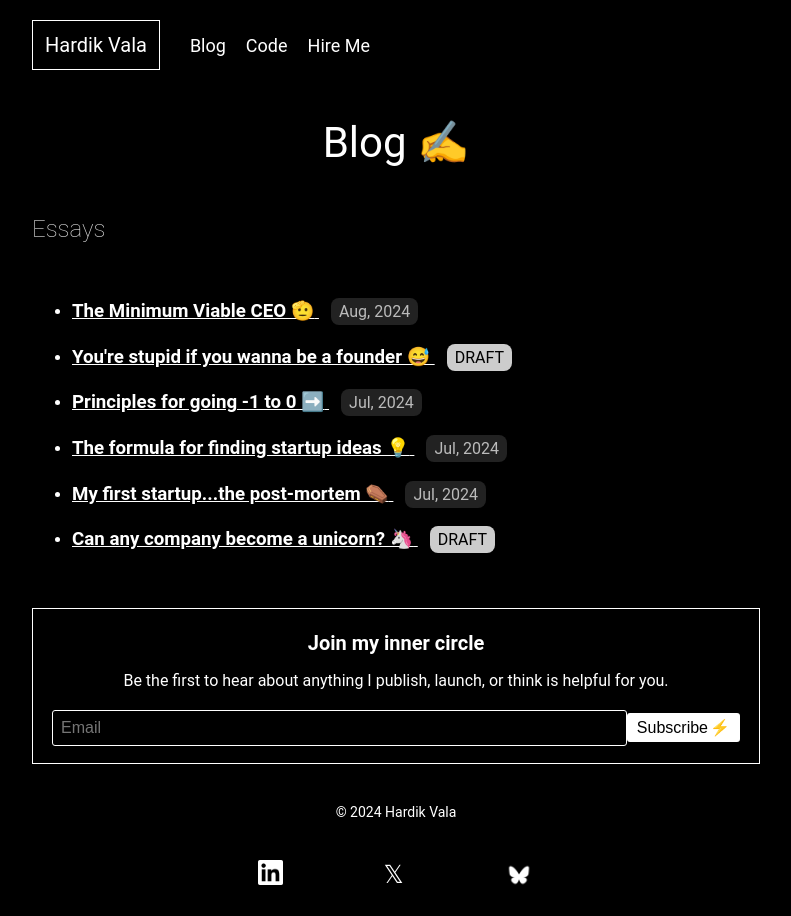
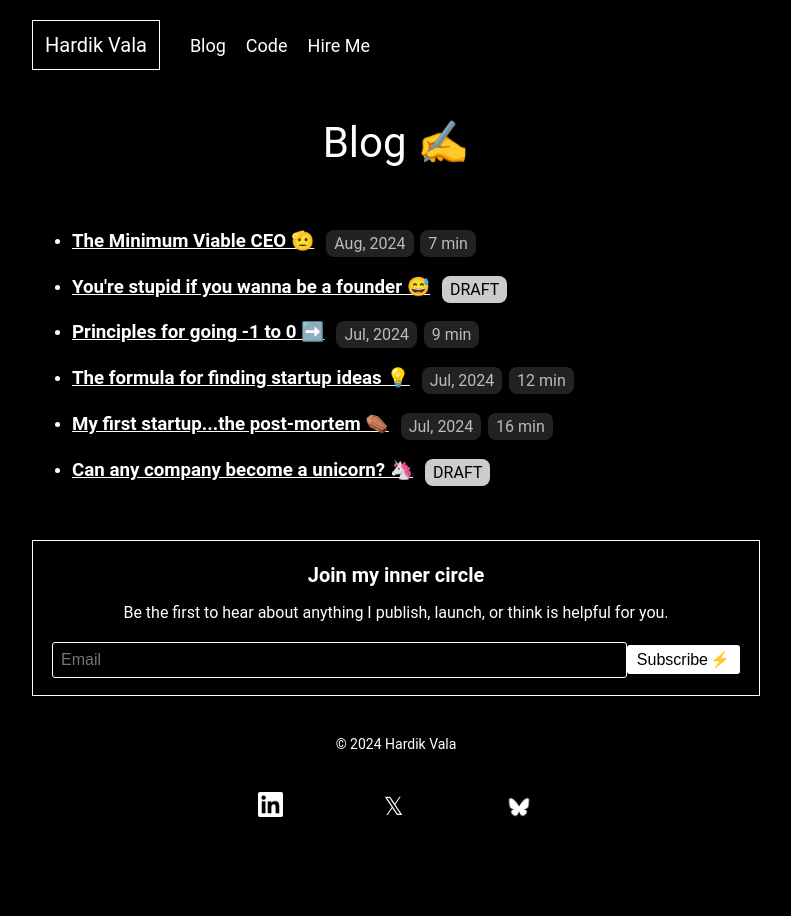
Before and after one commit to hardik-vala/hardik-vala, a Jekyll site: the page built from blog.html, in a window 1280 px wide. Shown: the whole page, without its empty margins (244-1035 px from the left). Built offline with Jekyll 4.4.1, drawn with Linux system fonts in a browser that asks for light colours.

Commit message:
Reformat and add read time.

```diff
--- a/_sass/main.scss
+++ b/_sass/main.scss
@@ -98,23 +98,32 @@ main h1 {
   text-align: left;
 }
 
-.blog-container h3 {
-  text-decoration: underline;
-}
-
 .essay-header {
   color: #ddd;
   font-weight: lighter;
 }
 
-.blog-post-li-date-chip {
+.blog-post-li-container {
+  display: flex;
+  flex-direction: row;
+}
+
+.blog-post-li-title {
+  text-decoration: underline;
+}
+
+.blog-post-li-chips-container {
+  margin-left: 10px;
+}
+
+.blog-post-li-chip {
   background-color: #222;
   border-radius: 8px;
   color: #bbb;
   display: inline-block;
   font-size: 16px;
   font-weight: lighter;
-  margin-left: 12px;
+  margin-left: 2px;
   padding: 4px 8px;
 }
 
@@ -125,7 +134,7 @@ main h1 {
   display: inline-block;
   font-size: 16px;
   font-weight: lighter;
-  margin-left: 12px;
+  margin-left: 2px;
   padding: 4px 8px;
   text-transform: uppercase;
 }
--- a/blog.html
+++ b/blog.html
@@ -6,17 +6,26 @@ title: Blog
 <h1>Blog ✍️</h1>
 
 <div class="blog-container">
-  <h2 class="essay-header">Essays</h2>
+  <!-- <h2 class="essay-header">Essays</h2> -->
   <ul>
     {% for post in site.posts %}
     <li>
       <h3>
-        <a href="{{ post.url }}">{{ post.title }}</a>
-        {% if post.draft %}
-        <span class="blog-post-li-draft-chip">Draft</span>
-        {% else %}
-        <span class="blog-post-li-date-chip">{{ post.date | date: "%b, %Y" }}</span>
-        {% endif %}
+        <div class="blog-post-li-container">
+          <a class="blog-post-li-title" href="{{ post.url }}">{{ post.title }}</a>
+          <div class="blog-post-li-chips-container">
+            {% if post.draft %}
+            <span class="blog-post-li-draft-chip">Draft</span>
+            {% else %}
+            <span class="blog-post-li-chip">{{ post.date | date: "%b, %Y" }}</span>
+            <span class="blog-post-li-chip">
+              {% assign words = post.content | number_of_words %}
+              {% assign read_time = words | divided_by: 200 | plus: 1 %}
+              {{ read_time }} min
+            </span>
+            {% endif %}
+          </div>
+        </div>
       </h3>
     </li>
     {% endfor %}
```
